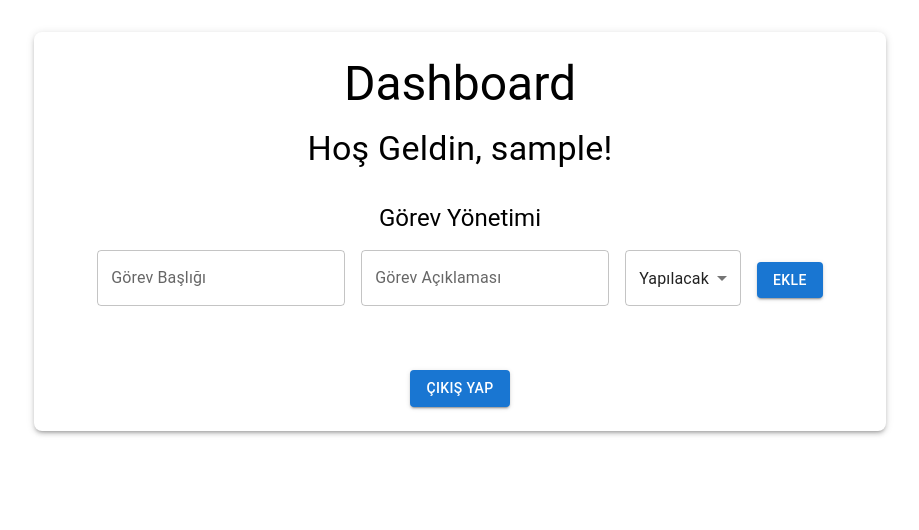
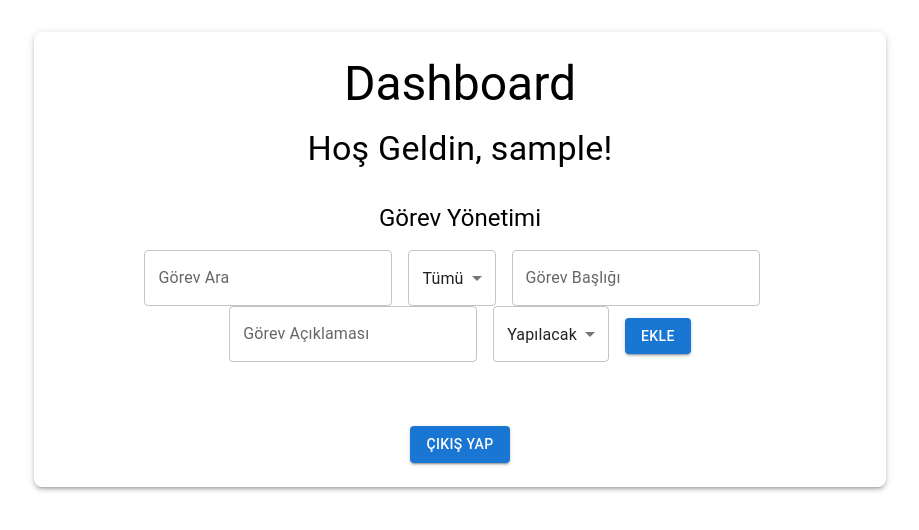
Before and after one commit to rmkofficial/techiz-task-manager, a Next.js app: page /dashboard in a window 1280 px wide. Shown: the top 530 px of the page, without its empty margins (180-1099 px from the left). Built offline with nearby package versions, Linux system fonts and the light colour scheme; sample sign-in values are in the browser's storage.

Commit message:
Refactor file paths and import statements in TaskManager.js and related components

```diff
--- a/src/components/TaskManager.js
+++ b/src/components/TaskManager.js
@@ -8,10 +8,20 @@ import { toast } from 'react-toastify';
 import useStore, { useLoadTasks } from '../store';
 
 const TaskManager = () => {
-    const { tasks, addTask, removeTask, updateTask, updateTaskStatus } = useStore();
+    const {
+        tasks,
+        addTask,
+        removeTask,
+        updateTask,
+        updateTaskStatus,
+        searchTerm,
+        filterStatus,
+        setSearchTerm,
+        setFilterStatus,
+    } = useStore();
     const [newTaskTitle, setNewTaskTitle] = useState('');
     const [newTaskDescription, setNewTaskDescription] = useState('');
-    const [newTaskStatus, setNewTaskStatus] = useState('todo'); // Varsayılan durum
+    const [newTaskStatus, setNewTaskStatus] = useState('todo');
     const [editTaskId, setEditTaskId] = useState(null);
     const [editTaskTitle, setEditTaskTitle] = useState('');
     const [editTaskDescription, setEditTaskDescription] = useState('');
@@ -36,7 +46,7 @@ const TaskManager = () => {
         addTask(newTaskEntry);
         setNewTaskTitle('');
         setNewTaskDescription('');
-        setNewTaskStatus('todo'); // Varsayılan durum
+        setNewTaskStatus('todo');
         toast.success('Görev başarıyla eklendi!');
     };
 
@@ -72,10 +82,34 @@ const TaskManager = () => {
         updateTaskStatus(taskId, newStatus);
     };
 
+    const filteredTasks = tasks.filter((task) => {
+        const matchesSearchTerm = task.title.toLowerCase().includes(searchTerm.toLowerCase());
+        const matchesFilterStatus = filterStatus === 'all' || task.status === filterStatus;
+        return matchesSearchTerm && matchesFilterStatus;
+    });
+
     return (
         <Box sx={{ mt: 4, textAlign: 'center' }}>
             <Typography variant="h5">Görev Yönetimi</Typography>
-            <Box sx={{ mt: 2 }}>
+            <Box sx={{ mt: 2, mb: 2 }}>
+                <TextField
+                    label="Görev Ara"
+                    variant="outlined"
+                    value={searchTerm}
+                    onChange={(e) => setSearchTerm(e.target.value)}
+                    sx={{ mr: 2 }}
+                />
+                <Select
+                    value={filterStatus}
+                    onChange={(e) => setFilterStatus(e.target.value)}
+                    displayEmpty
+                    sx={{ mr: 2 }}
+                >
+                    <MenuItem value="all">Tümü</MenuItem>
+                    <MenuItem value="todo">Yapılacak</MenuItem>
+                    <MenuItem value="in-progress">Yapılıyor</MenuItem>
+                    <MenuItem value="done">Tamamlandı</MenuItem>
+                </Select>
                 <TextField
                     label="Görev Başlığı"
                     variant="outlined"
@@ -105,7 +139,7 @@ const TaskManager = () => {
                 </Button>
             </Box>
             <List sx={{ mt: 2 }}>
-                {tasks.map((task) => (
+                {filteredTasks.map((task) => (
                     <ListItem key={task.id} secondaryAction={
                         <>
                             <IconButton edge="end" aria-label="edit" onClick={() => handleEditTask(task)}>
--- a/src/store.js
+++ b/src/store.js
@@ -2,26 +2,31 @@ import { create } from 'zustand';
 import { useEffect } from 'react';
 
 const useStore = create((set) => ({
-    tasks: [],
+    tasks: JSON.parse(localStorage.getItem('tasks')) || [],
+    searchTerm: '', // Arama terimi
+    filterStatus: 'all', // Filtre durumu
 
     fetchTasks: () => {
         const storedTasks = JSON.parse(localStorage.getItem('tasks')) || [];
         set({ tasks: storedTasks });
     },
 
-    addTask: (task) => set((state) => {
+    addTask: (task) =>
+        set((state) => {
             const updatedTasks = [...state.tasks, task];
             localStorage.setItem('tasks', JSON.stringify(updatedTasks));
             return { tasks: updatedTasks };
         }),
 
-    removeTask: (taskId) => set((state) => {
+    removeTask: (taskId) =>
+        set((state) => {
             const updatedTasks = state.tasks.filter((task) => task.id !== taskId);
             localStorage.setItem('tasks', JSON.stringify(updatedTasks));
             return { tasks: updatedTasks };
         }),
 
-    updateTask: (updatedTask) => set((state) => {
+    updateTask: (updatedTask) =>
+        set((state) => {
             const updatedTasks = state.tasks.map((task) =>
                 task.id === updatedTask.id ? updatedTask : task
             );
@@ -37,9 +42,13 @@ const useStore = create((set) => ({
             localStorage.setItem('tasks', JSON.stringify(updatedTasks));
             return { tasks: updatedTasks };
         }),
+
+    setSearchTerm: (term) => set({ searchTerm: term }),
+    setFilterStatus: (status) => set({ filterStatus: status }),
 }));
 
-// Custom hook to load tasks only on client side
+export default useStore;
+
 export const useLoadTasks = () => {
     const fetchTasks = useStore((state) => state.fetchTasks);
 
@@ -49,5 +58,3 @@ export const useLoadTasks = () => {
         }
     }, [fetchTasks]);
 };
-
-export default useStore;
```
Lines whose indentation alone changed are shown as unchanged.
